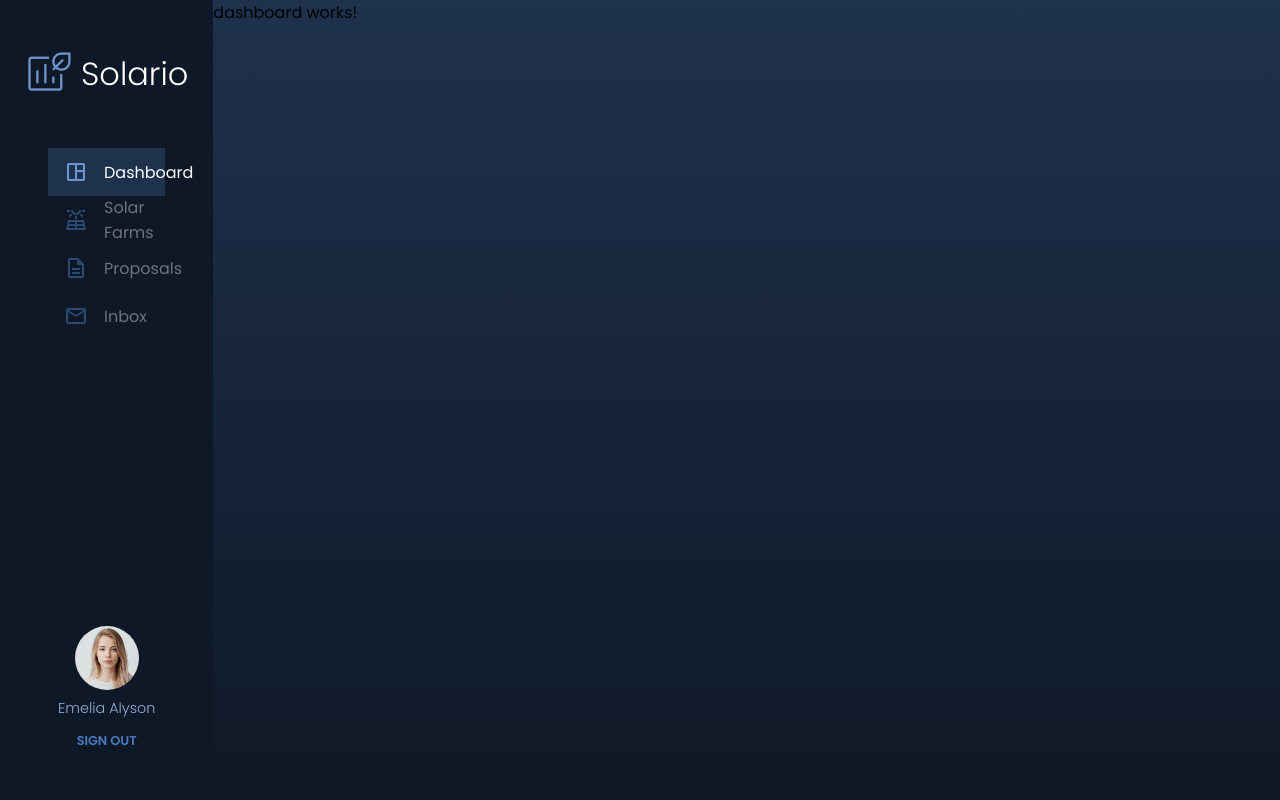
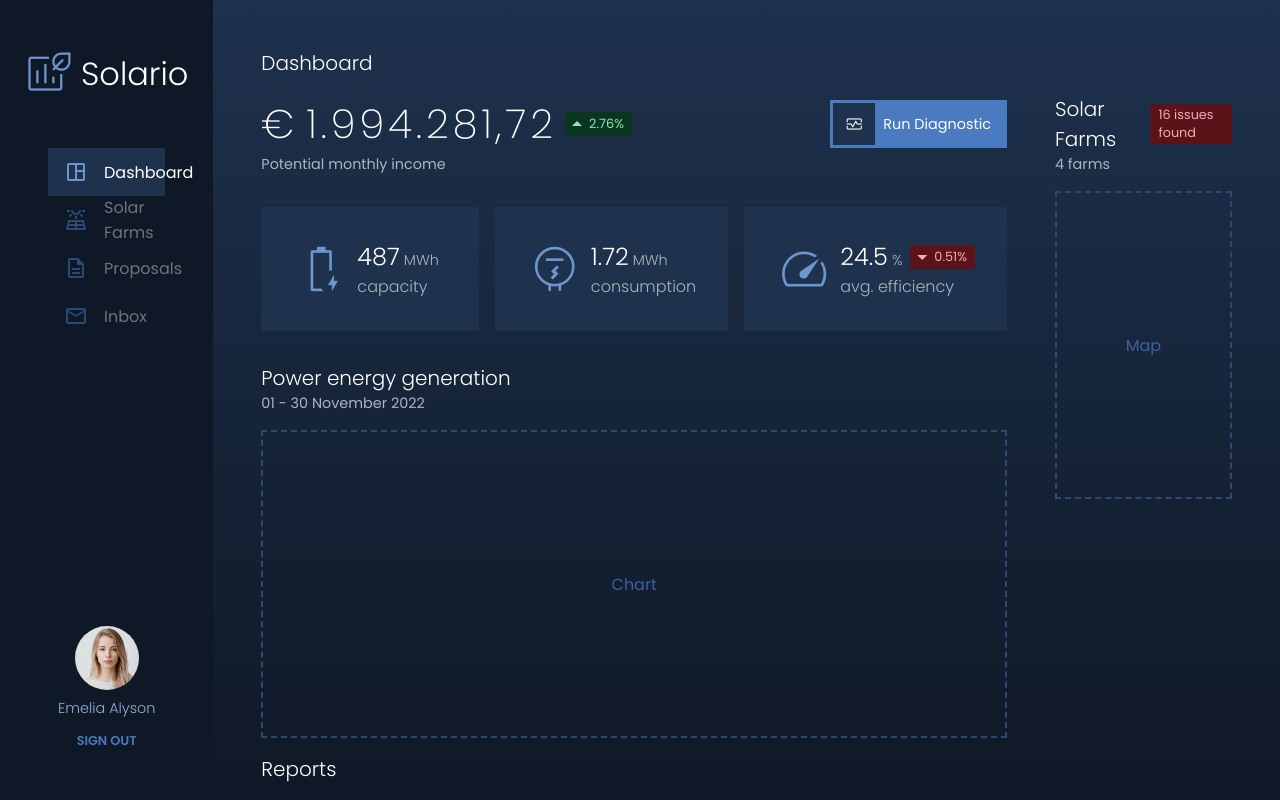
Before and after one commit to fatihsahindev/Solario, an Angular app in the folder Solution/Client/: page /dashboard in a window 1280 px wide. Built offline with nearby package versions, Linux system fonts and the light colour scheme.

Commit message:
dashboard updated.

```diff
--- a/Solution/Client/src/app/modules/dashboard/dashboard.component.html
+++ b/Solution/Client/src/app/modules/dashboard/dashboard.component.html
@@ -1 +1,88 @@
-<p>dashboard works!</p>
+<div class="container">
+
+    <p class="header">Dashboard</p>
+
+    <section>
+        <aside>
+            <div class="row">
+
+                <!-- Income -->
+                <div class="income">
+                    <span class="cash">{{cash}}</span>
+                    <span [className]="cashIncreased">
+                        <i>arrow_drop_{{cashIncreased}}</i>
+                        {{cashRatio}}
+                    </span>
+                </div>
+
+                <!-- Diagnostic -->
+                <div class="diagnostic">
+                    <i>monitor_heart</i>
+                    Run Diagnostic
+                </div>
+            </div>
+
+            <sub>Potential monthly income</sub>
+
+            <!-- Indicators -->
+            <div class="row">
+
+                <div class="indicator">
+                    <i>battery_charging_full</i>
+                    <div>
+                        <p>487<span class="unit">MWh</span></p>
+                        <span>capacity</span>
+                    </div>
+                </div>
+
+                <div class="indicator">
+                    <i>electric_meter</i>
+                    <div>
+                        <p>1.72<span class="unit">MWh</span></p>
+                        <span>consumption</span>
+                    </div>
+                </div>
+
+                <div class="indicator">
+                    <i>speed</i>
+                    <div>
+                        <p>
+                            24.5<span class="unit">%</span>
+                            <span [className]="avgIncreased">
+                                <i>arrow_drop_{{avgIncreased}}</i>
+                                {{avgRatio}}
+                            </span>
+                        </p>
+                        <span>avg. efficiency</span>
+                    </div>
+                </div>
+            </div>
+
+            <!-- Chart Area -->
+            <div class="row">
+
+                <p class="header">Power energy generation</p>
+
+            </div>
+
+            <sub>01 - 30 November 2022</sub>
+
+            <div class="chart">Chart</div>
+
+            <p class="header">Reports</p>
+
+        </aside>
+
+        <!-- Map Area -->
+        <aside>
+            <div class="map">
+                <p class="header">Solar Farms</p>
+                <span class="issue">16 issues found</span>
+            </div>
+
+            <sub>4 farms</sub>
+
+            <div class="chart">Map</div>
+        </aside>
+    </section>
+</div>
--- a/Solution/Client/src/app/modules/dashboard/dashboard.component.scss
+++ b/Solution/Client/src/app/modules/dashboard/dashboard.component.scss
@@ -0,0 +1,137 @@
+@import "app.component.scss";
+
+.container { padding: 3rem; }
+
+// Header
+.header {
+    @include font(1.25rem, 300);
+    color: $white;
+}
+
+sub {
+    @include font(0.9rem, 400);
+    display: block;
+    color: $gray-500;
+}
+
+// Grid
+section {
+    display: grid;
+    grid-template-columns: 3fr 2fr;
+    gap: 3rem;
+    color: $white;
+    margin-top: 1rem;
+
+    .row {
+        @include flex(space-between, center, 1rem);
+
+        &:not(:has(.income)) { margin-top: 2rem; }
+    }
+}
+
+// Income
+.income {
+    @include flex(left, center, 0.5rem);
+    position: relative;
+}
+
+// Cash
+.cash {
+    @include font(2.5rem, 200);
+    color: $white;
+    letter-spacing: 0.25rem;
+
+    &::before {
+        content: "€";
+        margin-right: 0.5rem;
+    }
+}
+
+// Change
+@mixin change($c, $bc) {
+    @include flex(center, center, 0);
+    @include font(0.8rem, 400);
+    color: saturate($c, 50%);
+    background-color: saturate($bc, 50%);
+    padding-right: 0.5rem;
+
+    &::after { content: "%"; }
+}
+
+.up { @include change($green-200, $green-800); }
+.down { @include change($red-200, $red-800); }
+
+// Diagnostic
+.diagnostic {
+    @include flex(center, center, 0.5rem);
+    @include font(0.9rem, 400);
+    @include size(max-content, 3rem);
+    color: $white;
+    background-color: $blue;
+    padding: 3px 1rem 3px 3px;
+    cursor: pointer;
+    transition: 0.3s all;
+
+    &:hover { background-color: $blue-600 }
+
+    i {
+        @include flex(center, center, 0);
+        @include font(1.25rem, 300);
+        @include size(calc(3rem - 6px), 100%);
+        background-color: $blue-800;
+    }
+}
+
+// Indicator
+.indicator {
+    @include flex(left, center, 0.5rem);
+    @include size(100%, 100%);
+    background-color: $blue-800;
+    padding: 2rem;
+
+    > i  {
+        @include font(3.5rem, 300);
+        color: $blue-400;
+    }
+
+    p {
+        @include flex(left, center, 0);
+        @include font(1.5rem, 300);
+        color: $white;
+
+        .unit {
+            @include font(0.9rem, 300);
+            margin: 0.5rem 0.5rem 0 0.25rem;
+        }
+
+        + span { @include font(1rem, 300); }
+    }
+
+    span:not(.up, .down) { color: $gray-500; }
+}
+
+// Map
+.map {
+    @include flex(left, center, 1rem);
+
+    .issue {
+        @include font(0.8rem, 400);
+        color: saturate($red-200, 50%);
+        background-color: saturate($red-800, 50%);
+        padding: 0.125rem 0.5rem;
+    }
+
+    + p {
+        @include font(0.9rem, 400);
+        color: $gray-500;
+    }
+}
+
+// Chart
+.chart {
+    @include flex(center, center, 0);
+    @include size(100%, 75%);
+    color: $blue-600;
+    border: 2px dashed $blue-700;
+    margin: 1rem 0;
+}
--- a/Solution/Client/src/app/modules/dashboard/dashboard.component.ts
+++ b/Solution/Client/src/app/modules/dashboard/dashboard.component.ts
@@ -6,6 +6,11 @@ import { Component, OnInit } from '@angular/core';
   styleUrls: ['./dashboard.component.scss']
 })
 export class DashboardComponent implements OnInit {
+  cash: string = '1.994.281,72';
+  cashRatio: number = 2.76;
+  avgRatio: number = 0.51;
+  cashIncreased: string = this.cashRatio >= 0 ? 'up' : 'down';
+  avgIncreased: string = this.avgRatio >= 1 ? 'up' : 'down';
 
   constructor() { }
 
--- a/Solution/Client/src/app/modules/proposals/proposals.component.html
+++ b/Solution/Client/src/app/modules/proposals/proposals.component.html
@@ -10,7 +10,7 @@
             </div>
             <div class="create">
                 <i>add</i>
-                CREATE PROPOSAL
+                Create Proposals
             </div>
         </div>
     </header>
```
